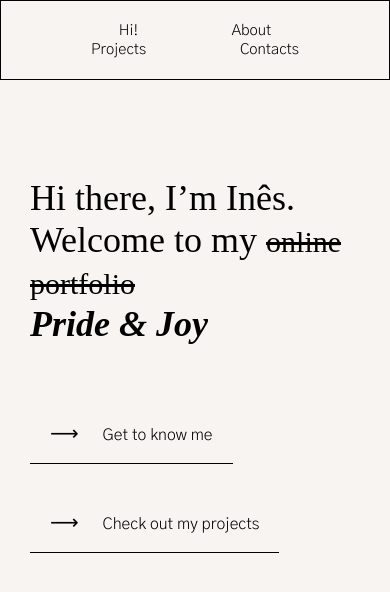
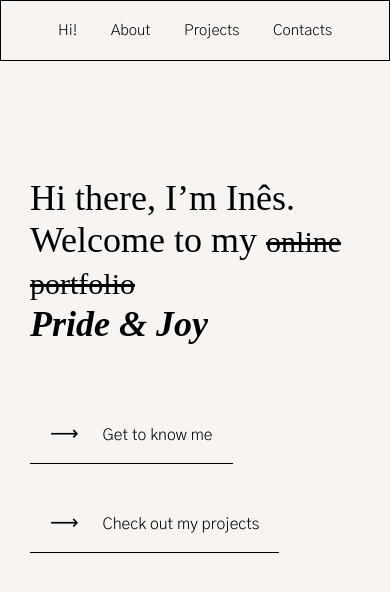
Before and after one commit to inesclsilva/inesclsilva.github.io, a Jekyll site: the page built from index.html, in a window 390 px wide and 900 px high. Shown: the top 592 px of the window. Built offline with Jekyll 4.4.1, drawn with Linux system fonts in a browser that asks for light colours.

Commit message:
Header + revisão de classes que já não estão a ser usadas
Apagar classes que já não estão a ser utilizadas e alterações ao header

```diff
--- a/_sass/style.scss
+++ b/_sass/style.scss
@@ -17,7 +17,9 @@ body {
     color: black;
     text-decoration: underline;
     &:hover {
-      color: $hover; }
+      color: $hover;
+      transition: all 1s ease-out;
+      }
  }
 }
 
@@ -353,49 +355,11 @@ p {
     width: 80%;
     font-size: 20px;
   }
-  .Project:hover {
-    .Image {
-      opacity: 1;
-      transition: 0;
-    }
-    .Description {
-      opacity: 1;
-      transition: .1s;
-    }
-  }
-  .Big-Project:hover {
-    .Image, .Description {
-      opacity: 1;
-      transition: 0;
-    }
-  }
-  .Big-Project-container {
-    margin: 60px 0 0;
-    border-bottom-style: solid;
-    border-width: 1px;
-  }
-  .Big-Project {
-    height: auto;
-    .Image {
-      width: 100%;
-    }
-    .Description {
-      width: auto;
-      height: 300px;
-      transform: none;
-      overflow: visible;
-      opacity: 1;
-      margin: 60px 0 60px;
-    }
-  }
-  .Text {
-    width: 480px;
-    margin: auto;
-  }
+
   .Project-container {
     clear: both;
     width: 100vw;
-    margin: 60px 0 0;
+    margin: 0;
     border-bottom-style: solid;
     border-width: 1px;
     &:last-child {
@@ -405,14 +369,6 @@ p {
   .Project {
     height: auto;
     padding: 20px;
-  }
-  .Description {
-    width: auto;
-    height: 300px;
-    transform: none;
-    overflow: visible;
-    opacity: 1;
-    margin: 60px 0 60px;
   }
   .Project .Image {
     width: 80%;
@@ -431,11 +387,7 @@ p {
 @media screen and (max-width: 680px) {
   header {
     position: fixed;
-    padding: 20px 0;
     font-size: 15px;
-    a {
-      margin: 15px;
-    }
   }
   h1 {
     margin: 5% 0 0;
@@ -480,16 +432,16 @@ p {
       max-width: 90%;
     }
   }
-  .Text {
-    width: 360px;
-    margin: auto;
-  }
   #Contacts {
     padding: 60px 50px 40px;
   }
 }
 
 @media screen and (max-width: 450px) {
+  header nav ol li {
+    margin: 15px;
+  }
+
   #Intro {
     margin: 0;
     padding: 160px 30px 40px;
@@ -512,8 +464,4 @@ p {
       display: block;
     }
   }
-  .Text {
-    width: 90%;
-    margin: auto;
-  }
 }
```
